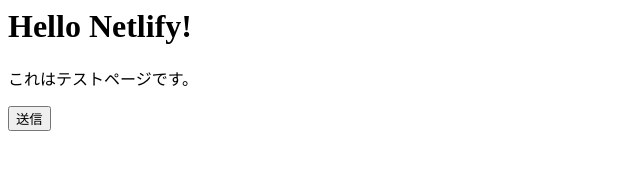
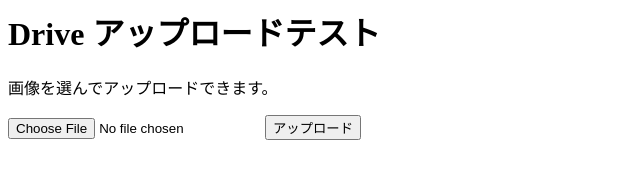
Before and after one commit to kurion224-design/test, a plain HTML site: page index.html in a window 1280 px wide. Shown: the whole page, without its empty margins (0-640 px from the left). Drawn offline with Linux system fonts and the light colour scheme.

Commit message:
Update index.html

```diff
--- a/index.html
+++ b/index.html
@@ -1,13 +1,27 @@
-<h1>Hello Netlify!</h1>
-<p>これはテストページです。</p>
+<h1>Drive アップロードテスト</h1>
+<p>画像を選んでアップロードできます。</p>
 
-<button onclick="callGAS()">送信</button>
+<input type="file" id="fileInput">
+<button onclick="upload()">アップロード</button>
 
 <p id="result"></p>
 
 <script>
-async function callGAS() {
-  const res = await fetch("https://script.google.com/macros/s/AKfycbyKaX9uuLHL7Z2c59ShbnNvzo2jjQ8HUuYuILjS5mxYAHxyEWJzvtmi7YovshMor1UZ7Q/exec");
+async function upload() {
+  const file = document.getElementById("fileInput").files[0];
+  if (!file) {
+    document.getElementById("result").innerText = "ファイルを選んでください";
+    return;
+  }
+
+  const formData = new FormData();
+  formData.append("file", file);
+
+  const res = await fetch("★ここにGASのURL★", {
+    method: "POST",
+    body: formData
+  });
+
   const text = await res.text();
   document.getElementById("result").innerText = text;
 }
```
